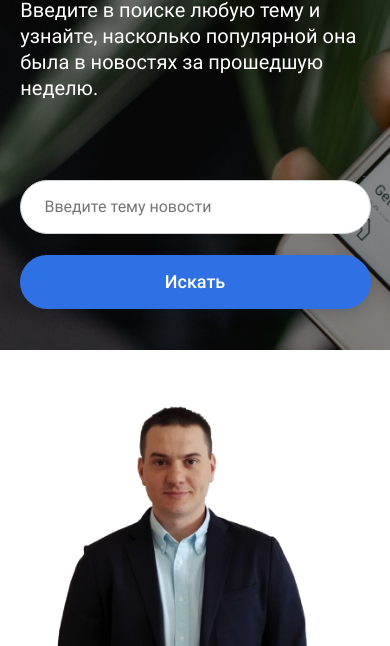
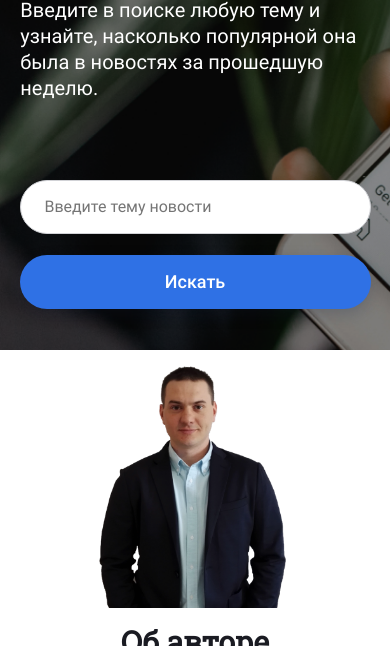
Before and after one commit to Zavizhenetc/NewsAnalyzer, a website built with webpack: page src/pages/main/main.html in a window 390 px wide. Shown: the part 198-844 px from the top of the page. Built offline with nearby package versions, Linux system fonts and the light colour scheme.

Commit message:
правки в разметке, сss

```diff
--- a/src/blocks/author/__avatar/author__avatar.css
+++ b/src/blocks/author/__avatar/author__avatar.css
@@ -1,12 +1,20 @@
 .author__avatar {
   object-fit: contain;
   object-position: center;
-  width: 100%;
-  height: 100%;
+  /* width: 100%;
+  height: 100%; */
   /* border-radius: 100%; */
+  object-fit: contain;
+    -o-object-position: center;
+    object-position: center;
+    width: 40%;
+    align-self: center;
+    /* padding-top: 2.4em; */
+    max-width: 464px;
+    max-height: 464px;
 }
 @media screen and (max-width: 420px) {
   .author__avatar {
-    width: 95%;
+    width: 70%;
   }
 }
--- a/src/blocks/author/__img-container/author__img-container.css
+++ b/src/blocks/author/__img-container/author__img-container.css
@@ -1,4 +1,5 @@
 .author__img-container {
+  align-self: center;
   padding-top: 2.4em;
   max-width: 464px;
   max-height: 464px;
--- a/src/blocks/author/__title/author__title.css
+++ b/src/blocks/author/__title/author__title.css
@@ -7,6 +7,7 @@
 }
 @media (max-width: 790px) {
   .author__title {
+    text-align: center;
     font-size: 30px;
     line-height: 40px;
     padding-top: 4%;
--- a/src/blocks/author/author.css
+++ b/src/blocks/author/author.css
@@ -14,6 +14,8 @@
 }
 @media screen and (max-width: 790px) {
   .author {
+    flex-direction: column;
+
     padding-left: 5.2%;
     padding-right: 5.2%;
   }
--- a/src/pages/main/main.html
+++ b/src/pages/main/main.html
@@ -7,7 +7,7 @@
     <title>NewsAnalyzer</title>
     <link
       rel="shortcut icon"
-      href="<%= require('../../images/favicon.ico').default %> "
+      href="<%=require('../../images/favicon.ico').default%> "
       type="image/x-icon"
     />
     <link rel="stylesheet" href="<%= htmlWebpackPlugin.files.css %>" />
@@ -115,13 +115,13 @@
 
       <!-- об авторе  -->
       <section class="author container">
-        <div class="author__img-container">
+        <!-- <div class="author__img-container"> -->
           <img
-            src="<%= require('../../images/avatar_.png').default%>"
+            src="<%=require('../../images/avatar_.png').default%>"
             alt="Автор "
             class="author__avatar"
           />
-        </div>
+        <!-- </div> -->
 
         <div class="author__about">
           <h2 class="author__title">Об авторе</h2>
@@ -157,8 +157,7 @@
               class="footer__link"
               target="_blank"
               href="https://praktikum.yandex.ru"
-              >Яндекс.Практикум</a
-            >
+              >Яндекс.Практикум</a>
           </li>
         </ul>
       </nav>
@@ -166,7 +165,7 @@
         <li class="footer__social-link">
           <a href="https://github.com/Zavizhenetc" target="_blank"
             ><img
-              src="<%=require('../../images/github.png').default% >"
+              src="<%=require('../../images/github.png').default%>"
               alt="лого Github"
             />
           </a>
@@ -176,8 +175,7 @@
             ><img
               src="<%=require('../../images/fb.png').default%>"
               alt="лого FB"
-              class=""
-          /></a>
+              class=""/></a>
         </li>
       </ul>
     </footer>
```
Also changed, not shown: src/pages/about/about.html (+2 -2 lines).
